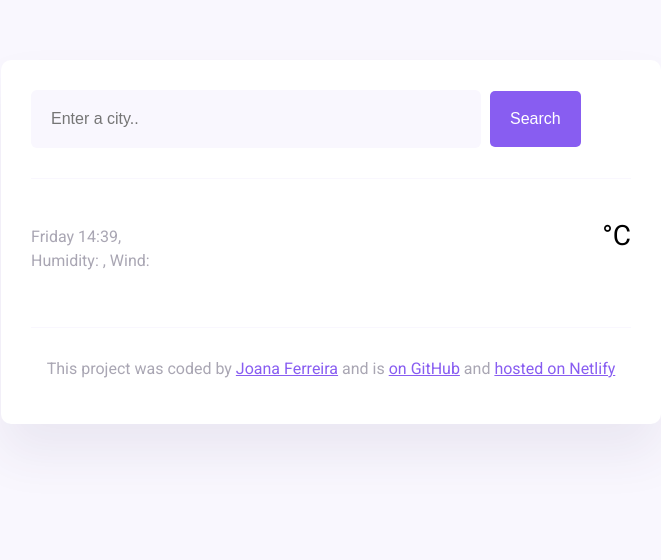
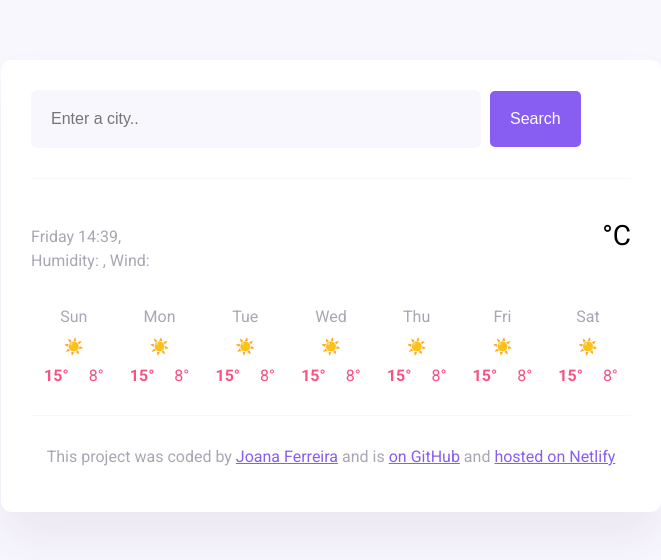
Before and after one commit to joanaferreira80/weater-project, a website built with Parcel: page index.html in a window 1280 px wide. Shown: the whole page, without its empty margins (309-970 px from the left). Built offline with nearby package versions, Linux system fonts and the light colour scheme; no server answers.

Commit message:
add js forecast

```diff
--- a/index.html
+++ b/index.html
@@ -36,6 +36,8 @@
             id="temperature"></span><span class="current-temperature-unit">°C</span>
         </div>
       </div>
+      <div class="weather-forecast" id="forecast">
+      </div>
     </main>
     <footer>
       <p>
--- a/src/index.js
+++ b/src/index.js
@@ -15,22 +15,6 @@ windSpeedElement.innerHTML = `${response.data.wind.speed}km/h`;
 iconElement.innerHTML= `<img src="${response.data.condition.icon_url}"class="current-temperature-icon"/>`;
 
 }
-
-function searchCity (city){
-  let apiKey = "t61c0cb24c8co6107fad0a63023aa3ea";
-  let apiUrl = `https://api.shecodes.io/weather/v1/current?query=${city}&key=${apiKey}&units=metric`;
-  axios.get(apiUrl).then(displayTemperature);
-}
-
-function search(event) {
-  event.preventDefault();
-  let searchInputElement = document.querySelector("#search-input");
- searchCity(searchInputElement.value);
-}
-searchCity("London");
-
-
-
 function formatDate(date) {
   let minutes = date.getMinutes();
   let hours = date.getHours();
@@ -56,11 +40,43 @@ function formatDate(date) {
   let formattedDay = days[day];
   return `${formattedDay} ${hours}:${minutes}`;
 }
-
-let searchForm = document.querySelector("#search-form");
-searchForm.addEventListener("submit", search);
-
 let currentDateELement = document.querySelector("#current-date");
 let currentDate = new Date();
 
 currentDateELement.innerHTML = formatDate(currentDate);
+
+function searchCity (city){
+  let apiKey = "t61c0cb24c8co6107fad0a63023aa3ea";
+  let apiUrl = `https://api.shecodes.io/weather/v1/current?query=${city}&key=${apiKey}&units=metric`;
+  axios.get(apiUrl).then(displayTemperature);
+}
+
+function search(event) {
+  event.preventDefault();
+  let searchInputElement = document.querySelector("#search-input");
+ searchCity(searchInputElement.value);
+}
+
+function displayForecast() {
+  let days = ["Sun", "Mon", "Tue", "Wed", "Thu", "Fri", "Sat"];
+  let forecastHtml="";
+  days.forEach(function (day) {
+    forecastHtml = forecastHtml +
+    `<div class="weather-forecast-day">
+        <div class="weather-forecast-date">${day}</div>
+        <div class="weather-forecast-icon">☀️</div>
+        <div class="weather-forecast-temperatures">
+          <div class="weather-forecast-temperature"><strong>15°</strong></div>
+          <div class="weather-forecast-temperature">8°</div>
+        </div>
+      </div>`;
+           });
+
+  let forecastElement = document.querySelector("#forecast");
+  forecastElement.innerHTML = forecastHtml;
+}
+
+let searchForm = document.querySelector("#search-form");
+searchForm.addEventListener("submit", search);
+searchCity("London");
+displayForecast();
--- a/src/styles.css
+++ b/src/styles.css
@@ -89,6 +89,31 @@ width: 88px;
   font-size: 28px;
    margin-top: 10px;
 }
+.weather-forecast{
+display: flex;
+justify-content: space-around;
+  margin-top: 10px;
+}
+.weather-forecast-date {
+  text-align: center;
+  color: rgba(39, 33, 66, 0.4);
+  font-size: 16px;
+  line-height: 20px;
+  margin-bottom: 10px;
+}
+.weather-forecast-icon{
+  text-align: center;
+}
+.weather-forecast-temperatures{
+  text-align: center;
+  color: #f65282;
+  display: flex;
+  justify-content: center;
+  margin-top: 10px;
+}
+.weather-forecast-temperature{
+  padding: 0 10px;
+}
 
 footer {
   border-top: 1px solid #f9f7fe;
```
